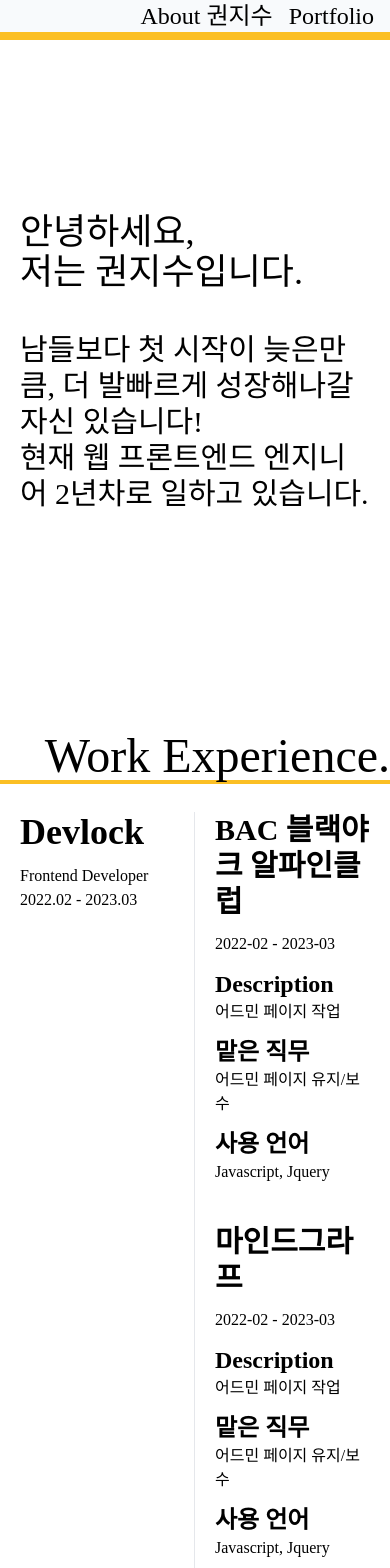
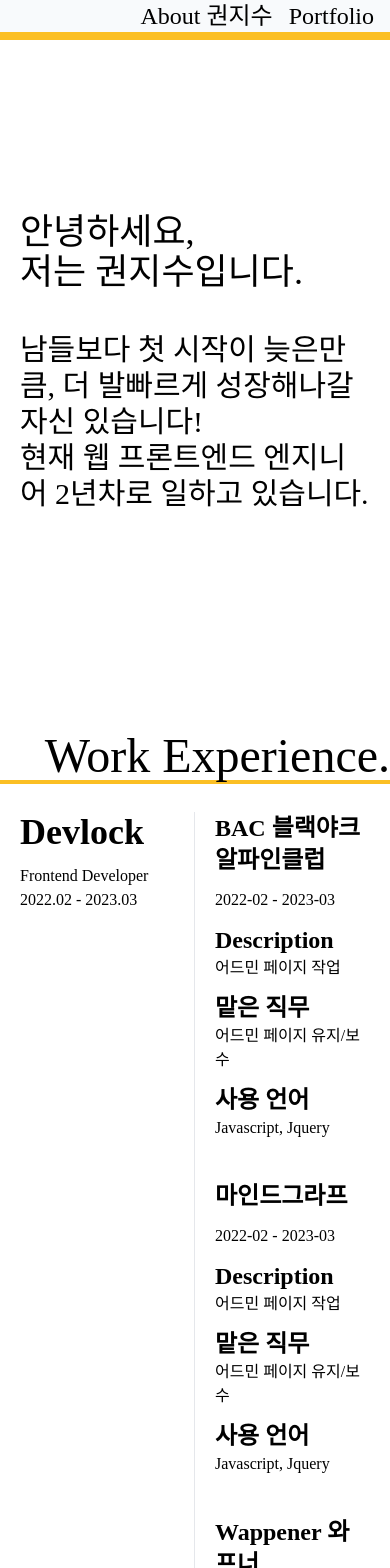
Before and after one commit to rnjswltn1020/my_resume, a React (Create React App) app: page /about in a window 390 px wide. Shown: the top 1568 px of the page. Built offline with nearby package versions, Linux system fonts and the light colour scheme; a web font is replaced by a local one.

Commit message:
Feat:master- 반응형 font-size 수정
1. 반응형 font-size 수정

```diff
--- a/src/components/CarrerItem.jsx
+++ b/src/components/CarrerItem.jsx
@@ -11,7 +11,9 @@
                     return (
                         <li key={d.projectName} className="flex gap-3 flex-col">
                             <div>
-                                <h2 className="text-3xl font-bold mb-3">{d.projectName}</h2>
+                                <h2 className="text-2xl md:text-3xl font-bold mb-3">
+                                    {d.projectName}
+                                </h2>
                                 <h4>{d.period}</h4>
                             </div>
                             <div>
```
